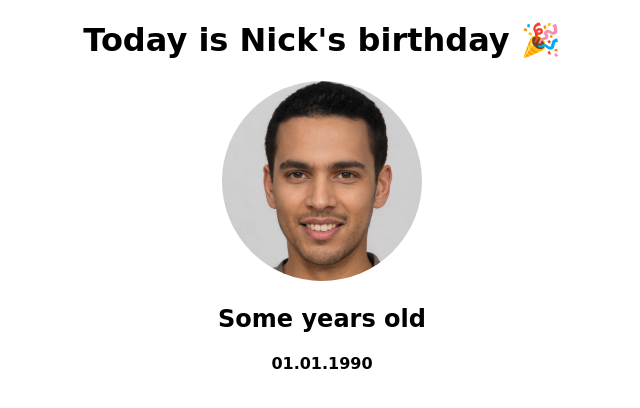
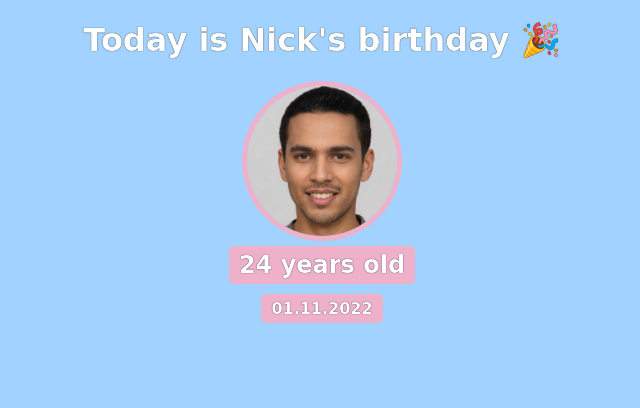
Before and after one commit to rustyff12/Birthday-Gift-Site, a plain HTML site: page index.html in a window 1280 px wide. Shown: the whole page, without its empty margins (318-958 px from the left). Drawn offline with Linux system fonts and the light colour scheme; a web font is replaced by a local one.

Commit message:
header completed

```diff
--- a/css/styles.css
+++ b/css/styles.css
@@ -1,21 +1,53 @@
-/*
-Challenge:
-Style the app according to the provided design.
-The font is called "Happy Monkey" and can be
-embedded via Google Fonts.
-
-Don't know how to make an image round? Google it!
-Also, consider how you should select the image
-(class vs id vs element selector).
-*/
-
 body {
     margin: 0;
     font-family: 'Happy Monkey', cursive;
-    text-align: center
+    text-align: center;
+    background: #a2d2ff;
+    color: #ffffff;
+
+}
+
+h1,
+h2,
+h3,
+h4,
+p {
+    text-shadow: 0px 0px 1px black;
 }
 
 #avatar {
-    width: 200px;
+    width: 150px;
     border-radius: 50%;
+    border: 5px solid #EFB0C9;
 }
+
+#bday-age {
+    background: #EFB0C9;
+    padding: 5px 10px;
+    border-radius: 5px;
+    margin: 5px 0 10px 0;
+}
+
+#bday-date {
+    margin: 0;
+    background: #EFB0C9;
+    padding: 5px 10px;
+    border-radius: 5px;
+}
+
+#header {
+    display: flex;
+    flex-direction: column;
+    align-items: center;
+}
+
+/*
+Challenge:
+1. Create a "gift-section" <div> that will wrap
+   all the elements for the first gift.
+2. Add the <h2>, <h3>, and <img> elements, and
+   give all of them their own classes.
+3. Style the elements according to the design.
+
+PS: the image should be 400px wide.
+*/
--- a/index.html
+++ b/index.html
@@ -11,10 +11,12 @@
 </head>
 <body>
 
-        <h1>Today is Nick's birthday 🎉</h1>
-        <img id="avatar" src="./images/nick.jpg" alt="Birthday boy">
-        <h2>Some years old</h2>
-        <h4>01.01.1990</h4>
+        <div id="header">
+            <h1>Today is Nick's birthday 🎉</h1>
+            <img id="avatar" src="./images/nick.jpg" alt="Birthday boy">
+            <h2 id="bday-age">24 years old</h2>
+            <h4 id="bday-date" >01.11.2022</h4>
+        </div>
 
 </body>
 </html>
```
